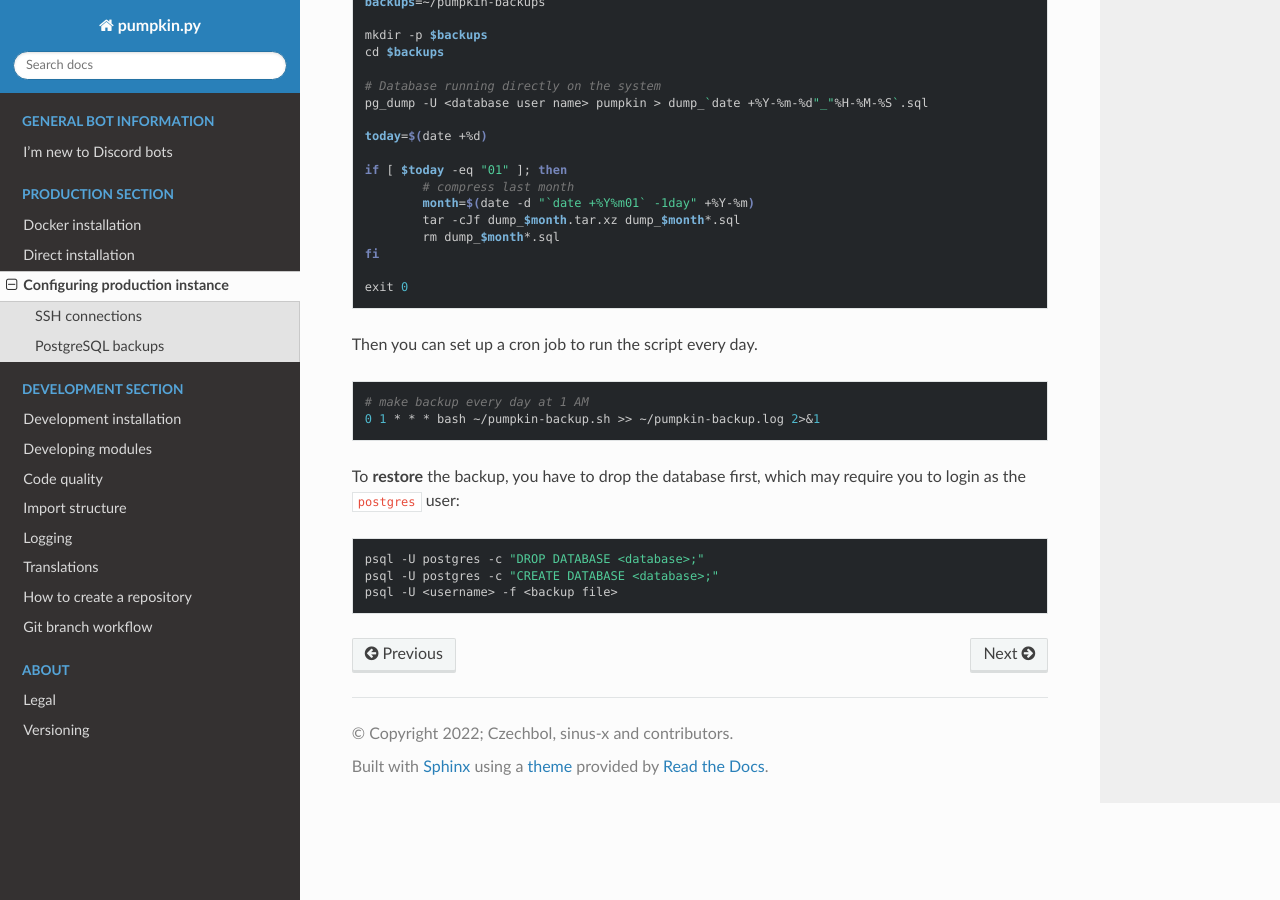
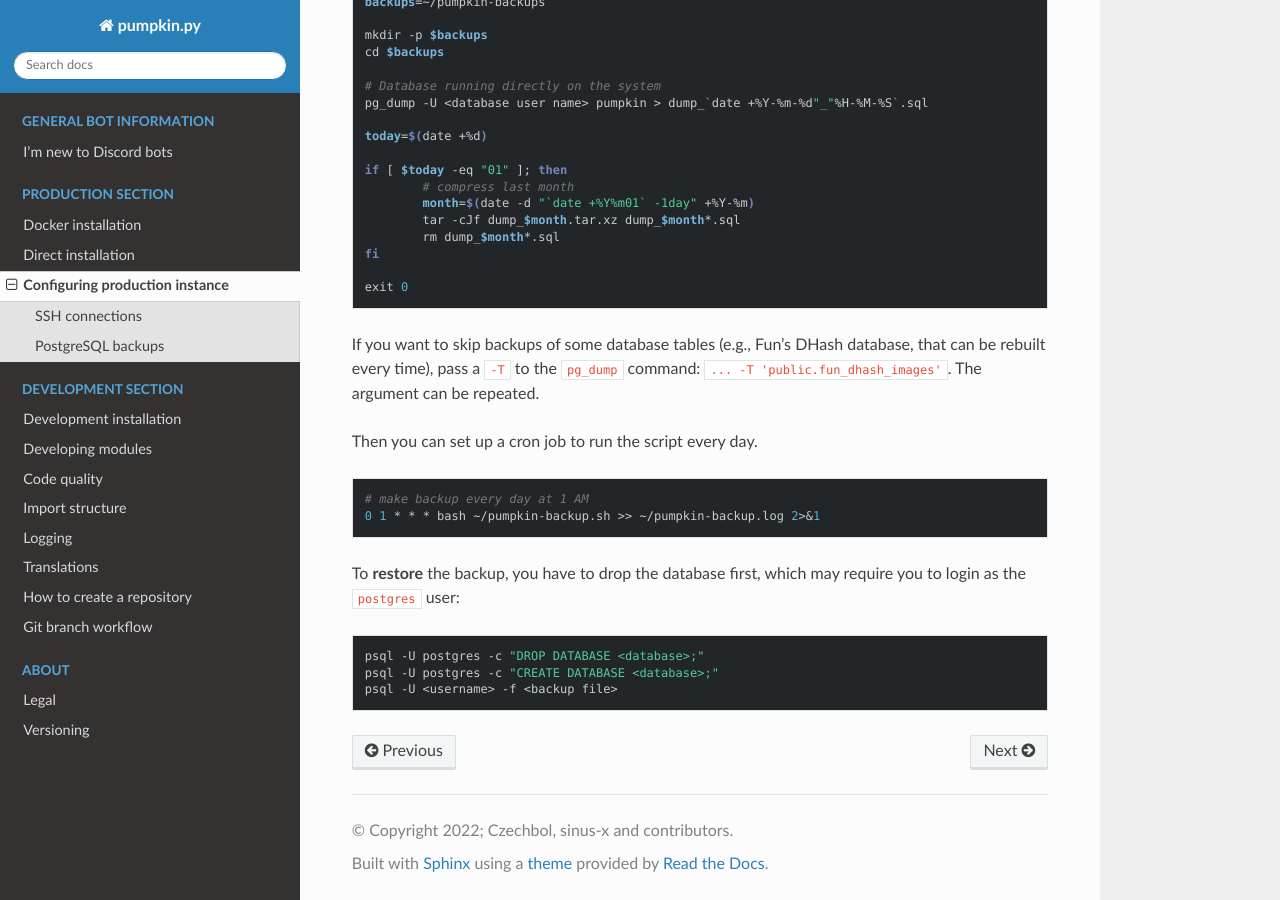
Before and after one commit to pumpkin-py/pumpkin-py, a Sphinx documentation site: the page built from docs/production/config.rst, in a window 1280 px wide and 900 px high, scrolled down 970 px. Built offline with Sphinx 7.4.7 and the Read the Docs theme 2.0.0, drawn with Linux system fonts in a browser that asks for light colours.

Commit message:
Docs: Add note on omitting database tables for backups.

```diff
--- a/docs/production/config.rst
+++ b/docs/production/config.rst
@@ -67,6 +67,9 @@ If it is the first day of the month, it compresses the previous month, making it
 	exit 0
 
 
+If you want to skip backups of some database tables (e.g., Fun's DHash database, that can be rebuilt every time), pass a ``-T`` to the ``pg_dump`` command: ``... -T 'public.fun_dhash_images'``. The argument can be repeated.
+
+
 Then you can set up a cron job to run the script every day.
 
 .. code-block::
```
